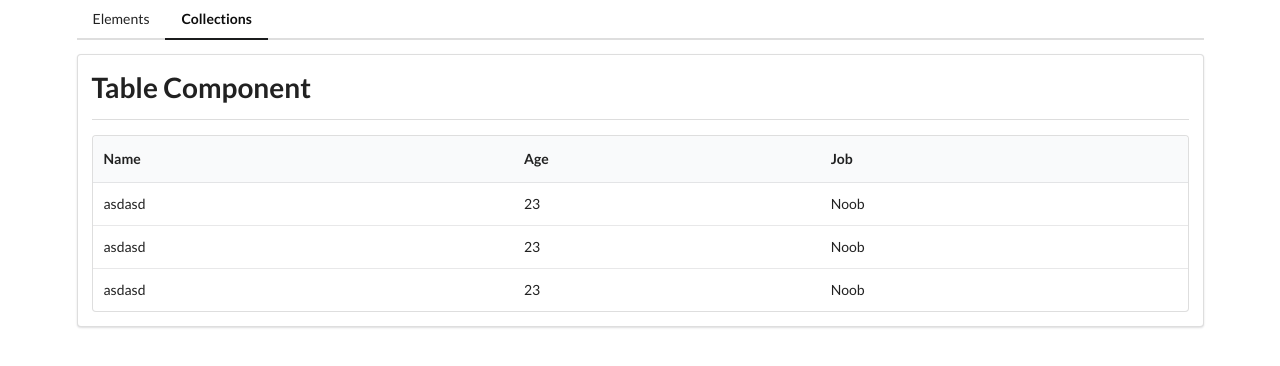
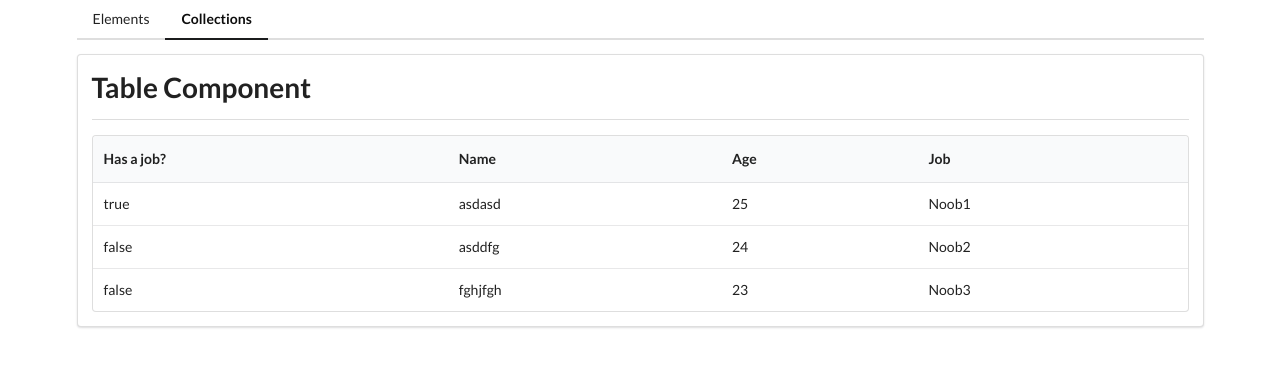
Before and after one commit to akgmage/components, an Angular app: page /collections in a window 1280 px wide. Shown: the top 366 px of the page. Built offline with nearby package versions, Linux system fonts and the light colour scheme.

Commit message:
Add new key value pair to both data and headers

```diff
--- a/src/app/collections/collections-home/collections-home.component.ts
+++ b/src/app/collections/collections-home/collections-home.component.ts
@@ -7,12 +7,13 @@ import { Component, OnInit } from '@angular/core';
 })
 export class CollectionsHomeComponent implements OnInit {
   data = [
-    { name: 'asdasd', age: 23, job: 'Noob' },
-    { name: 'asdasd', age: 23, job: 'Noob' },
-    { name: 'asdasd', age: 23, job: 'Noob' },
+    { name: 'asdasd', age: 25, job: 'Noob1', employed: true },
+    { name: 'asddfg', age: 24, job: 'Noob2', employed: false },
+    { name: 'fghjfgh', age: 23, job: 'Noob3', employed:false },
   ];
 
   headers = [
+    { key: 'employed', label: 'Has a job?' },
     { key: 'name', label: 'Name' },
     { key: 'age', label: 'Age' },
     { key: 'job', label: 'Job' },
```
